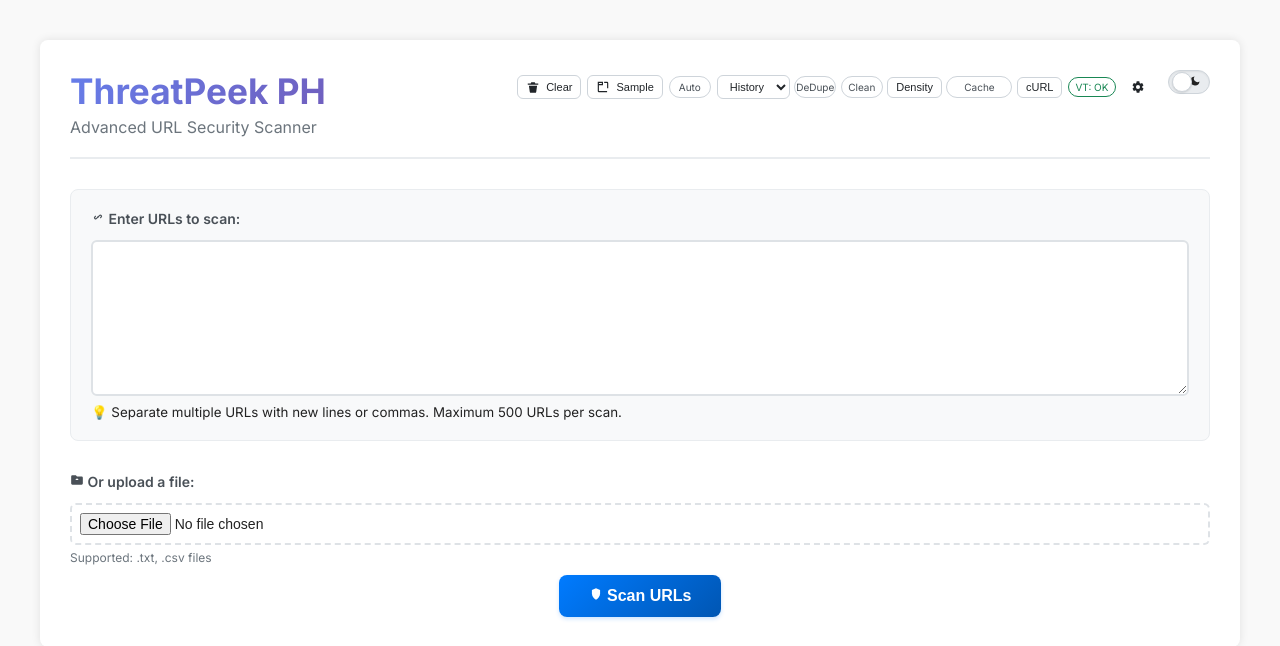
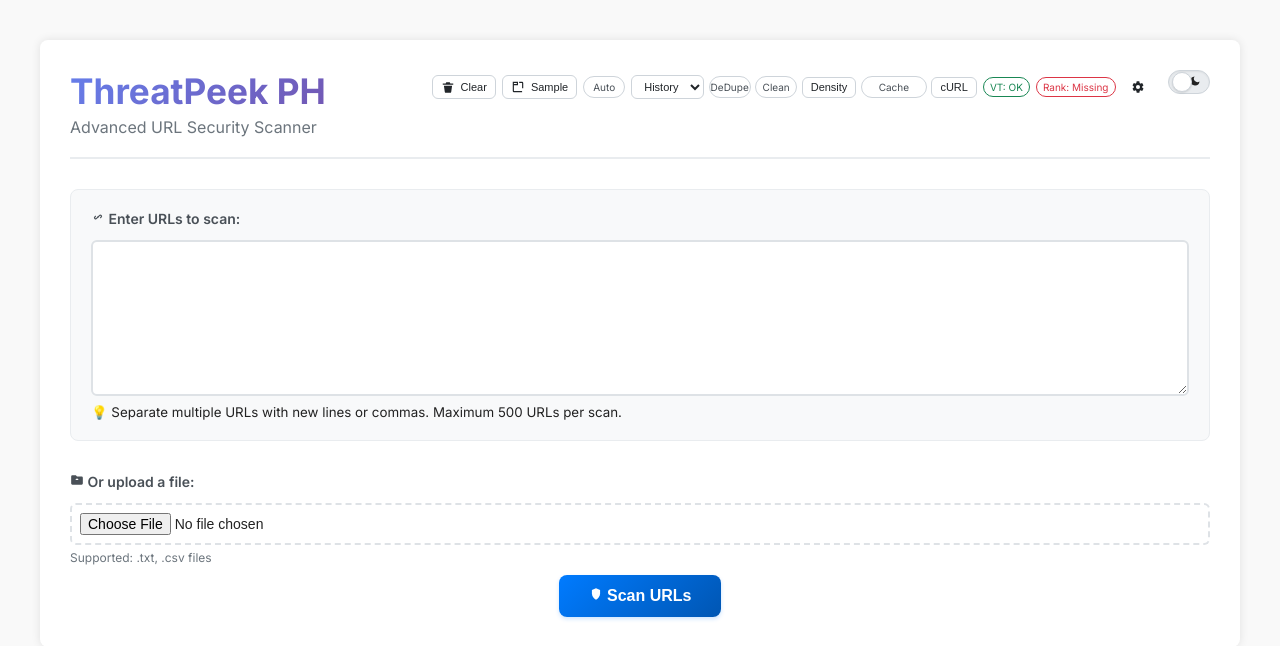
Before and after one commit to threatpeek/threatpeek, a FastAPI app: page /dashboard in a window 1280 px wide. Shown: the top 646 px of the page. Run offline with FastAPI, Linux system fonts and the light colour scheme.

Commit message:
Feat: Added Tranco-based ranking support: config, models, routes; include rank in exports and status, with lazy CSV loading and eTLD+1 handling, Frontend: rank badge, column, rank in exports and status badge

```diff
--- a/models/scan_models.py
+++ b/models/scan_models.py
@@ -49,6 +49,10 @@ class URLScanResponse(BaseModel):
     confidence: Optional[float] = Field(None, description="Confidence score 0-1")
     vendors: Optional[Dict[str, str]] = None
     timestamp: Optional[str] = None
+    # Optional ranking info
+    global_rank: Optional[int] = None
+    rank_bucket: Optional[str] = Field(None, description="Top 10k, Top 100k, Top 1M, or Not in Top 1M")
+    rank_source: Optional[str] = Field(None, description="Source of ranking data (e.g., tranco)")
 
 class ScanSummary(BaseModel):
     total_urls: int
--- a/routes/scan.py
+++ b/routes/scan.py
@@ -19,6 +19,12 @@ import io
 import json
 from datetime import datetime
 from config import config
+from utils.rank_provider import (
+    get_global_rank,
+    rank_bucket_for,
+    registrable_domain,
+    is_ready as rank_ready,
+)
 
 router = APIRouter()
 load_dotenv()
@@ -81,9 +87,14 @@ async def scan_url_compat(payload: LegacyScanRequest):
     domain = parsed.netloc.lower()
     path = parsed.path or ""
 
+    # Ranking info (registrable domain)
+    rd = registrable_domain(domain) if domain else None
+    gr, rsrc = get_global_rank(rd) if rd else (None, None)
+    rb = rank_bucket_for(gr) if gr else None
+
     # Unsupported scheme → suspicious (per tests)
     if parsed.scheme not in ("http", "https"):
-        result = {"url": url, "status": "suspicious", "details": f"Unsupported scheme: {parsed.scheme}"}
+        result = {"url": url, "status": "suspicious", "details": f"Unsupported scheme: {parsed.scheme}", "global_rank": gr, "rank_bucket": rb, "rank_source": rsrc}
         log_request(url, result["status"], result["details"])
         return result
 
@@ -92,31 +103,31 @@ async def scan_url_compat(payload: LegacyScanRequest):
         not domain or domain.startswith('.') or domain.endswith('.') or
         '.' not in domain or not re.fullmatch(r'[A-Za-z0-9.-]+', domain)
     ):
-        result = {"url": url, "status": "invalid", "details": "Invalid domain"}
+        result = {"url": url, "status": "invalid", "details": "Invalid domain", "global_rank": gr, "rank_bucket": rb, "rank_source": rsrc}
         log_request(url, result["status"], result["details"])
         return result
 
     # Blacklist
     if domain in BLACKLISTED_DOMAINS:
-        result = {"url": url, "status": "malicious", "details": f"Domain `{domain}` is blacklisted"}
+        result = {"url": url, "status": "malicious", "details": f"Domain `{domain}` is blacklisted", "global_rank": gr, "rank_bucket": rb, "rank_source": rsrc}
         log_request(url, result["status"], result["details"])
         return result
 
     # XSS payload
     if re.search(r"(<script>|</script>|%3Cscript%3E|%3C%2Fscript%3E)", path, re.IGNORECASE):
-        result = {"url": url, "status": "suspicious", "details": "XSS payload detected"}
+        result = {"url": url, "status": "suspicious", "details": "XSS payload detected", "global_rank": gr, "rank_bucket": rb, "rank_source": rsrc}
         log_request(url, result["status"], result["details"])
         return result
 
     # Long path
     if len(path) > 100:
-        result = {"url": url, "status": "suspicious", "details": "URL path unusually long"}
+        result = {"url": url, "status": "suspicious", "details": "URL path unusually long", "global_rank": gr, "rank_bucket": rb, "rank_source": rsrc}
         log_request(url, result["status"], result["details"])
         return result
 
     # High-entropy path
     if is_high_entropy(path):
-        result = {"url": url, "status": "suspicious", "details": "High entropy in path"}
+        result = {"url": url, "status": "suspicious", "details": "High entropy in path", "global_rank": gr, "rank_bucket": rb, "rank_source": rsrc}
         log_request(url, result["status"], result["details"])
         return result
 
@@ -125,7 +136,7 @@ async def scan_url_compat(payload: LegacyScanRequest):
         ssl_ok, ssl_issues = await async_ssl_check(domain)
         if not ssl_ok:
             detail = "SSL: " + " | ".join(ssl_issues)
-            result = {"url": url, "status": "suspicious", "details": detail}
+            result = {"url": url, "status": "suspicious", "details": detail, "global_rank": gr, "rank_bucket": rb, "rank_source": rsrc}
             log_request(url, result["status"], result["details"])
             return result
 
@@ -136,15 +147,15 @@ async def scan_url_compat(payload: LegacyScanRequest):
             code = resp.status_code
             final_url = str(resp.url)
             if code in (200, 301, 302, 307, 308):
-                result = {"url": final_url, "status": "clean", "details": "No threat detected"}
+                result = {"url": final_url, "status": "clean", "details": "No threat detected", "global_rank": gr, "rank_bucket": rb, "rank_source": rsrc}
             elif code in (401, 403, 404, 407) or (500 <= code < 600):
-                result = {"url": final_url, "status": "suspicious", "details": f"Returned error status: {code}"}
+                result = {"url": final_url, "status": "suspicious", "details": f"Returned error status: {code}", "global_rank": gr, "rank_bucket": rb, "rank_source": rsrc}
             else:
-                result = {"url": final_url, "status": "suspicious", "details": f"Unexpected status code: {code}"}
+                result = {"url": final_url, "status": "suspicious", "details": f"Unexpected status code: {code}", "global_rank": gr, "rank_bucket": rb, "rank_source": rsrc}
             log_request(final_url, result["status"], result["details"])
             return result
     except httpx.RequestError as e:
-        result = {"url": url, "status": "suspicious", "details": f"Request error: {e}"}
+        result = {"url": url, "status": "suspicious", "details": f"Request error: {e}", "global_rank": gr, "rank_bucket": rb, "rank_source": rsrc}
         log_request(url, result["status"], result["details"])
         return result
 
@@ -166,12 +177,17 @@ async def scan_urls(request: URLScanRequest):
         domain = parsed.netloc.lower()
         path = (parsed.path or "").lower()
 
+        # Ranking precompute
+        rd = registrable_domain(domain) if domain else None
+        gr, rsrc = get_global_rank(rd) if rd else (None, None)
+        rb = rank_bucket_for(gr) if gr else None
+
         # 1) Protocol check
         if parsed.scheme not in ("http", "https"):
             status = "suspicious"
             detail = f"Unsupported scheme: {parsed.scheme} — non-HTTP protocol"
             log_request(url, status, detail)
-            results.append(URLScanResponse(url=url, status=status, details=detail))
+            results.append(URLScanResponse(url=url, status=status, details=detail, global_rank=gr, rank_bucket=rb, rank_source=rsrc))
             continue
 
         # 2) Domain sanity
@@ -179,7 +195,7 @@ async def scan_urls(request: URLScanRequest):
             status = "invalid"
             detail = "Invalid domain"
             log_request(url, status, detail)
-            results.append(URLScanResponse(url=url, status=status, details=detail))
+            results.append(URLScanResponse(url=url, status=status, details=detail, global_rank=gr, rank_bucket=rb, rank_source=rsrc))
             continue
 
         # 3) DNS resolution (per-request cache)
@@ -195,7 +211,7 @@ async def scan_urls(request: URLScanRequest):
             status = "invalid"
             detail = "DNS resolution failed"
             log_request(url, status, detail)
-            results.append(URLScanResponse(url=url, status=status, details=detail))
+            results.append(URLScanResponse(url=url, status=status, details=detail, global_rank=gr, rank_bucket=rb, rank_source=rsrc))
             continue
 
         # 4) SSL check for HTTPS (per-request cache)
@@ -209,7 +225,7 @@ async def scan_urls(request: URLScanRequest):
                 status = "suspicious"
                 detail = "SSL: " + " | ".join(ssl_issues)
                 log_request(url, status, detail)
-                results.append(URLScanResponse(url=url, status=status, details=detail))
+                results.append(URLScanResponse(url=url, status=status, details=detail, global_rank=gr, rank_bucket=rb, rank_source=rsrc))
                 continue
 
         # 5) Path heuristics
@@ -217,21 +233,21 @@ async def scan_urls(request: URLScanRequest):
             status = "suspicious"
             detail = "URL path unusually long"
             log_request(url, status, detail)
-            results.append(URLScanResponse(url=url, status=status, details=detail))
+            results.append(URLScanResponse(url=url, status=status, details=detail, global_rank=gr, rank_bucket=rb, rank_source=rsrc))
             continue
 
         if is_high_entropy(path):
             status = "suspicious"
             detail = "High entropy in path"
             log_request(url, status, detail)
-            results.append(URLScanResponse(url=url, status=status, details=detail))
+            results.append(URLScanResponse(url=url, status=status, details=detail, global_rank=gr, rank_bucket=rb, rank_source=rsrc))
             continue
 
         # 6) VirusTotal (authoritative verdict after heuristics pass)
         vt_status, vt_detail, vendors = await query_virustotal(url)
         log_request(url, vt_status, vt_detail)
         include_vendors = vendors if vt_status in ("malicious", "suspicious") and vendors else None
-        results.append(URLScanResponse(url=url, status=vt_status, details=vt_detail, vendors=include_vendors))
+        results.append(URLScanResponse(url=url, status=vt_status, details=vt_detail, vendors=include_vendors, global_rank=gr, rank_bucket=rb, rank_source=rsrc))
 
     return results
 
@@ -246,7 +262,7 @@ async def export_scan_results_csv(request: URLScanRequest):
     writer = csv.writer(output)
 
     # Write header
-    writer.writerow(['URL', 'Status', 'Details', 'Timestamp'])
+    writer.writerow(['URL', 'Status', 'Details', 'GlobalRank', 'RankBucket', 'Timestamp'])
 
     # Write data rows
     timestamp = datetime.utcnow().isoformat()
@@ -255,6 +271,8 @@ async def export_scan_results_csv(request: URLScanRequest):
             result.url,
             result.status,
             result.details,
+            result.global_rank if getattr(result, 'global_rank', None) is not None else '',
+            result.rank_bucket or '',
             timestamp
         ])
 
@@ -271,7 +289,7 @@ async def export_scan_results_csv(request: URLScanRequest):
 
 @router.get("/status/config")
 async def config_status():
-    return {"vt_present": bool(VT_API_KEY)}
+    return {"vt_present": bool(VT_API_KEY), "rank_present": rank_ready()}
 
 @router.post("/export/json")
 async def export_scan_results_json(request: URLScanRequest):
@@ -287,7 +305,9 @@ async def export_scan_results_json(request: URLScanRequest):
                 "url": result.url,
                 "status": result.status,
                 "details": result.details,
-                "vendors": result.vendors
+                "vendors": result.vendors,
+                "global_rank": result.global_rank,
+                "rank_bucket": result.rank_bucket
             }
             for result in results
         ]
--- a/templates/threatpeek_frontend.html
+++ b/templates/threatpeek_frontend.html
@@ -34,6 +34,7 @@
             <span class="qa-toggle-slider">Auto</span>
           </label>
           <span class="vt-badge" id="vtStatus" title="VirusTotal API status">VT: …</span>
+          <span class="vt-badge" id="rankStatus" title="Ranking data status">Rank: …</span>
           <button class="qa-btn ghost" id="settingsBtn" title="Settings" aria-haspopup="true" aria-expanded="false" onclick="toggleSettings()">
             <span class="icon" aria-hidden="true"><svg viewBox="0 0 24 24"><path fill="currentColor" d="M19.14 12.94a7.49 7.49 0 000-1.88l2.03-1.58a.5.5 0 00.12-.64l-1.92-3.32a.5.5 0 00-.6-.22l-2.39.96a7.51 7.51 0 00-1.63-.95l-.36-2.54a.5.5 0 00-.5-.43h-3.84a.5.5 0 00-.5.43l-.36 2.54c-.58.23-1.13.54-1.63.95l-2.39-.96a.5.5 0 00-.6.22L2.71 8.84a.5.5 0 00.12.64l2.03 1.58a7.49 7.49 0 000 1.88l-2.03 1.58a.5.5 0 00-.12.64l1.92 3.32a.5.5 0 00.6.22l2.39-.96c.5.41 1.05.72 1.63.95l.36 2.54a.5.5 0 00.5.43h3.84a.5.5 0 00.5-.43l.36-2.54c.58-.23 1.13-.54 1.63-.95l2.39.96a.5.5 0 00.6-.22l1.92-3.32a.5.5 0 00-.12-.64l-2.03-1.58zM12 15.5A3.5 3.5 0 1115.5 12 3.5 3.5 0 0112 15.5z"/></svg></span>
           </button>
@@ -144,6 +145,7 @@
             <th>URL</th>
             <th>Status</th>
             <th>Details</th>
+            <th>Rank</th>
           </tr>
         </thead>
         <tbody></tbody>
@@ -227,19 +229,33 @@
         const res = await fetch('/api/status/config');
         if (!res.ok) throw new Error('status ' + res.status);
         const data = await res.json();
-        const el = document.getElementById('vtStatus');
+        const vtEl = document.getElementById('vtStatus');
         if (data.vt_present) {
-          el.textContent = 'VT: OK';
-          el.style.borderColor = '#198754';
-          el.style.color = '#198754';
+          vtEl.textContent = 'VT: OK';
+          vtEl.style.borderColor = '#198754';
+          vtEl.style.color = '#198754';
         } else {
-          el.textContent = 'VT: Missing';
-          el.style.borderColor = '#dc3545';
-          el.style.color = '#dc3545';
+          vtEl.textContent = 'VT: Missing';
+          vtEl.style.borderColor = '#dc3545';
+          vtEl.style.color = '#dc3545';
+        }
+        const rkEl = document.getElementById('rankStatus');
+        if (rkEl) {
+          if (data.rank_present) {
+            rkEl.textContent = 'Rank: OK';
+            rkEl.style.borderColor = '#198754';
+            rkEl.style.color = '#198754';
+          } else {
+            rkEl.textContent = 'Rank: Missing';
+            rkEl.style.borderColor = '#dc3545';
+            rkEl.style.color = '#dc3545';
+          }
         }
       } catch (e) {
-        const el = document.getElementById('vtStatus');
-        el.textContent = 'VT: Unknown';
+        const vtEl = document.getElementById('vtStatus');
+        vtEl.textContent = 'VT: Unknown';
+        const rkEl = document.getElementById('rankStatus');
+        if (rkEl) rkEl.textContent = 'Rank: Unknown';
       }
     }
 
@@ -502,11 +518,13 @@
         return;
       }
 
-      const csvHeader = 'URL,Status,Details,Timestamp\n';
+      const csvHeader = 'URL,Status,Details,GlobalRank,RankBucket,Timestamp\n';
       const csvRows = currentScanResults.map(result => {
         const timestamp = new Date().toISOString();
-        const cleanDetails = result.details.replace(/"/g, '""');
-        return `"${result.url}","${result.status}","${cleanDetails}","${timestamp}"`;
+        const cleanDetails = result.details.replace(/\"/g, '\"\"');
+        const gr = (result.global_rank ?? '')
+        const rb = (result.rank_bucket ?? '')
+        return `\"${result.url}\",\"${result.status}\",\"${cleanDetails}\",\"${gr}\",\"${rb}\",\"${timestamp}\"`;
       }).join('\n');
 
       const csvContent = csvHeader + csvRows;
@@ -526,7 +544,9 @@
           url: result.url,
           status: result.status,
           details: result.details,
-          vendors: result.vendors || null
+          vendors: result.vendors || null,
+          global_rank: result.global_rank ?? null,
+          rank_bucket: result.rank_bucket ?? null
         }))
       };
 
@@ -570,10 +590,13 @@
         `;
       }
       const row = document.createElement("tr");
+      const rankText = result.rank_bucket ? result.rank_bucket : '—';
+      const rankTitle = result.global_rank ? ` title="#${result.global_rank}"` : '';
       row.innerHTML = `
         <td>${result.url}</td>
         <td class="status ${colorClass}">${result.status}</td>
         <td>${result.details || ''}${vendorsHtml}</td>
+        <td${rankTitle}>${rankText}</td>
       `;
       tbody.appendChild(row);
     }
```
Also changed, not shown: config.py (+8 -0 lines), utils/rank_provider.py (added, +117 -0 lines), data/README.md (added).
